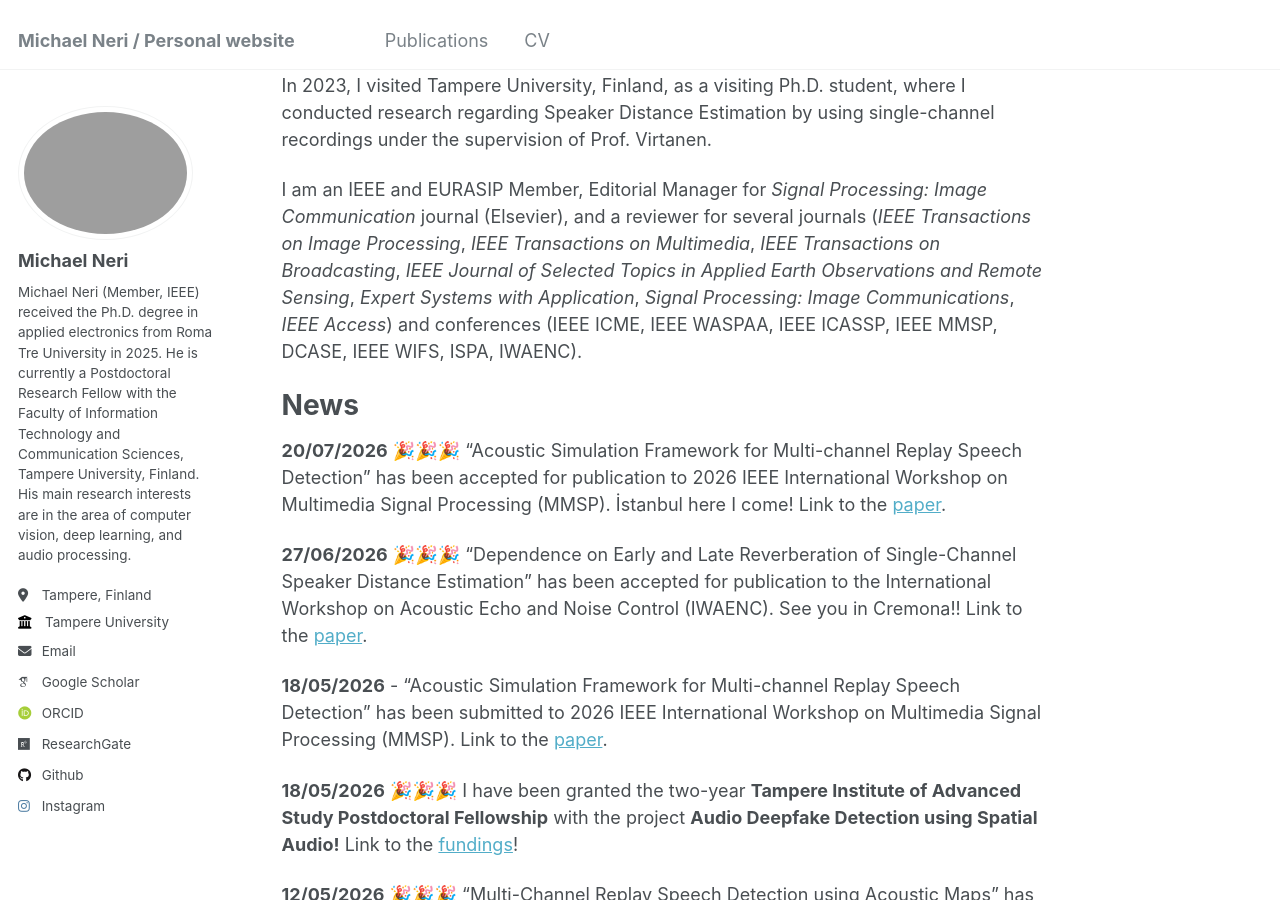
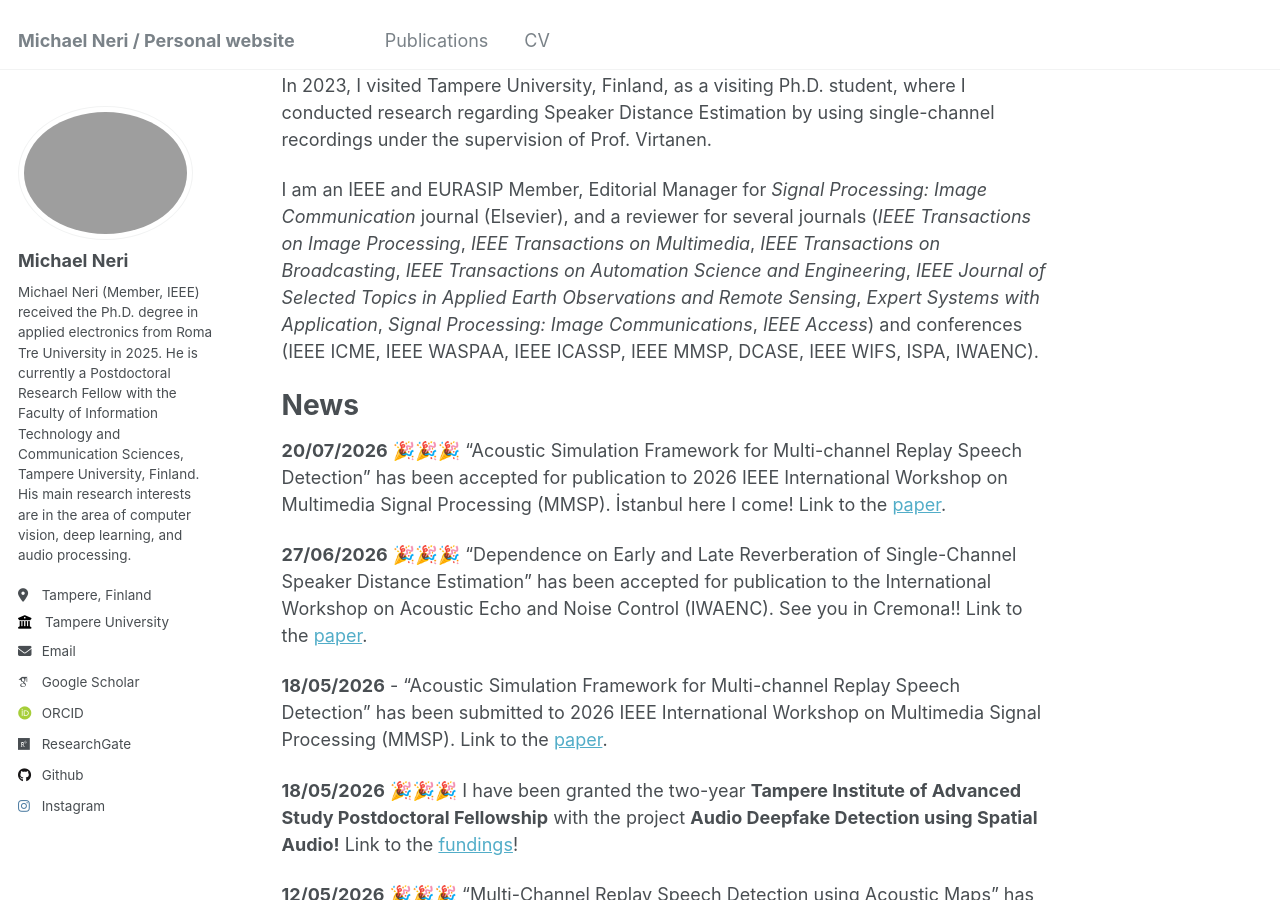
Before and after one commit to michaelneri/michaelneri.github.io, a Jekyll site: the page built from _pages/about.md, in a window 1280 px wide and 900 px high, scrolled down 598 px. Built offline with Jekyll 4.4.1, drawn with Linux system fonts in a browser that asks for light colours; some web fonts are replaced.

Commit message:
Revise reviewer list in about.md
Updated list of journals for which I am a reviewer.

```diff
--- a/_pages/about.md
+++ b/_pages/about.md
@@ -17,7 +17,7 @@ I graduated in 2019 with a Laurea (B.Sc.) in Information Engineering (with a the
 
 In 2023, I visited Tampere University, Finland, as a visiting Ph.D. student, where I conducted research regarding Speaker Distance Estimation by using single-channel recordings under the supervision of Prof. Virtanen.
 
-I am an IEEE and EURASIP Member, Editorial Manager for _Signal Processing: Image Communication_ journal (Elsevier), and a reviewer for several journals (_IEEE Transactions on Image Processing_, _IEEE Transactions on Multimedia_, _IEEE Transactions on Broadcasting_, _IEEE Journal of Selected Topics in Applied Earth Observations and Remote Sensing_, _Expert Systems with Application_, _Signal Processing: Image Communications_, _IEEE Access_) and conferences (IEEE ICME, IEEE WASPAA, IEEE ICASSP, IEEE MMSP, DCASE, IEEE WIFS, ISPA, IWAENC).
+I am an IEEE and EURASIP Member, Editorial Manager for _Signal Processing: Image Communication_ journal (Elsevier), and a reviewer for several journals (_IEEE Transactions on Image Processing_, _IEEE Transactions on Multimedia_, _IEEE Transactions on Broadcasting_, _IEEE Transactions on Automation Science and Engineering_, _IEEE Journal of Selected Topics in Applied Earth Observations and Remote Sensing_, _Expert Systems with Application_, _Signal Processing: Image Communications_, _IEEE Access_) and conferences (IEEE ICME, IEEE WASPAA, IEEE ICASSP, IEEE MMSP, DCASE, IEEE WIFS, ISPA, IWAENC).
 
 
 News
```
